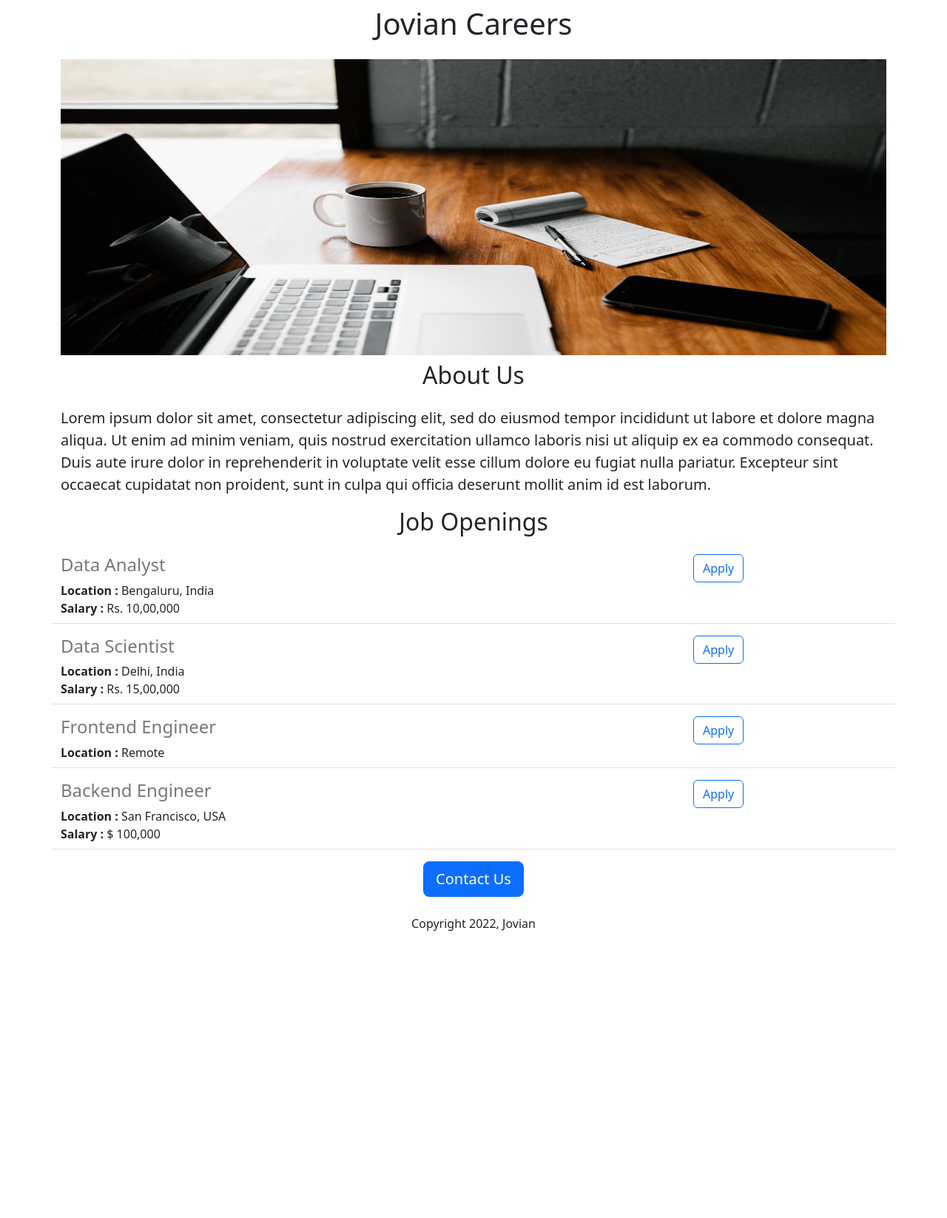
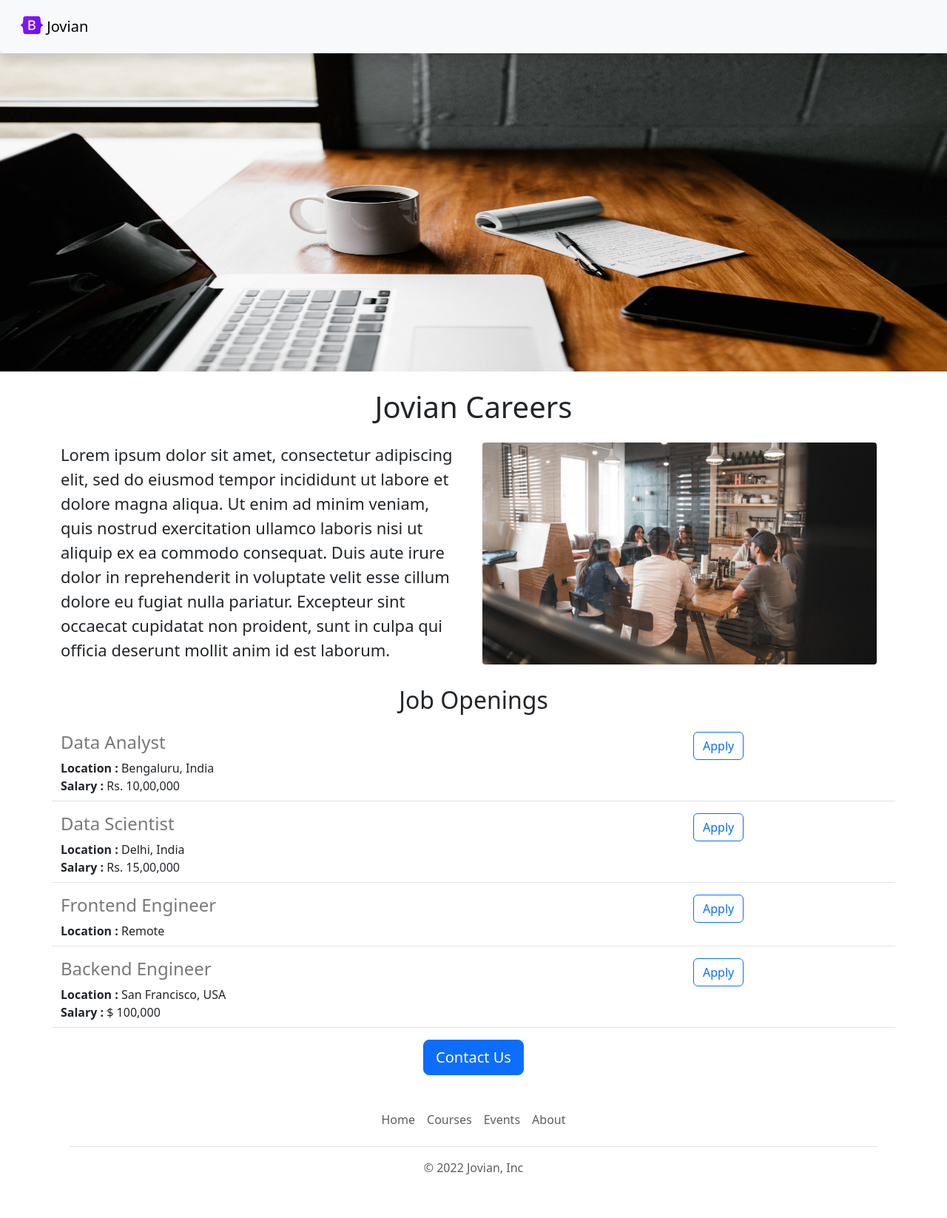
Before and after one commit to AdityaSanyal1996/jovian-careers-website-v2, a Flask app: page / in a window 1280 px wide. Shown: the whole page at 74% size. Before the commit the page ends 1258 px from the top, so only its background shows below. Run offline with Flask 2, Linux system fonts and the light colour scheme.

Commit message:
functional and aesthetic improvements

```diff
--- /dev/null
+++ b/templates/footer.html
@@ -0,0 +1,11 @@
+<div class="container">
+  <footer class="py-3 my-4">
+    <ul class="nav justify-content-center border-bottom pb-3 mb-3">
+      <li class="nav-item"><a target = "_blank" rel="noopener" href="https://jovian.com/" class="nav-link px-2 text-muted">Home</a></li>
+      <li class="nav-item"><a target = "_blank" rel="noopener" href="https://jovian.com/learn" class="nav-link px-2 text-muted">Courses</a></li>
+      <li class="nav-item"><a target = "_blank" rel="noopener" href="https://jovian.com/events" class="nav-link px-2 text-muted">Events</a></li>
+      <li class="nav-item"><a target = "_blank" rel="noopener" href="https://jovian.com/about" class="nav-link px-2 text-muted">About</a></li>
+    </ul>
+    <p class="text-center text-muted">&copy; 2022 Jovian, Inc</p>
+  </footer>
+</div>
--- a/templates/home.html
+++ b/templates/home.html
@@ -4,23 +4,34 @@
     <meta charset="utf-8">
     <meta name="viewport" content="width=device-width, initial-scale=1">
     <link href="https://cdn.jsdelivr.net/npm/bootstrap@5.3.0-alpha1/dist/css/bootstrap.min.css" rel="stylesheet" integrity="sha384-GLhlTQ8iRABdZLl6O3oVMWSktQOp6b7In1Zl3/Jr59b6EGGoI1aFkw7cmDA6j6gD" crossorigin="anonymous">
+    <div>
+      {% include 'navbar.html' %}
+    </div>
     <title>Jovian Careers</title>
     <style>
       #banner{
-        height : 400px;
+        height : 430px;
         width : 100%;
+        margin-bottom : 16px;
       }
     </style>
   </head>
   <body>
+    <img class = "img-fluid" id = "banner" src = "https://jovian-carreers-website.adityasanyal199.repl.co/static/andrew-neel-cckf4TsHAuw-unsplash.jpg">
     <div class = "container">
-      <h1 class = "text-center mt-2 mb-4">Jovian Careers</h1>
-
-      <img class = "img-fluid" id = "banner" src = "https://jovian-carreers-website.adityasanyal199.repl.co/static/andrew-neel-cckf4TsHAuw-unsplash.jpg">
-      <h2 class = "text-center mt-2 mb-4">About Us</h2>
-      <p class = "lead">
-        Lorem ipsum dolor sit amet, consectetur adipiscing elit, sed do eiusmod tempor incididunt ut labore et dolore magna aliqua. Ut enim ad minim veniam, quis nostrud exercitation ullamco laboris nisi ut aliquip ex ea commodo consequat. Duis aute irure dolor in reprehenderit in voluptate velit esse cillum dolore eu fugiat nulla pariatur. Excepteur sint occaecat cupidatat non proident, sunt in culpa qui officia deserunt mollit anim id est laborum.
-      </p>
+      <h1 class = "text-center mt-2 mb-4">Jovian Careers
+      </h1>
+      <div>
+        <div class = "row" style = "margin-bottom:16px;">
+          <div class = "col-md-6">
+            <p class = "lead" style = "font-size : 22px;">
+              Lorem ipsum dolor sit amet, consectetur adipiscing elit, sed do eiusmod tempor incididunt ut labore et dolore magna aliqua. Ut enim ad minim veniam, quis nostrud exercitation ullamco laboris nisi ut aliquip ex ea commodo consequat. Duis aute irure dolor in reprehenderit in voluptate velit esse cillum dolore eu fugiat nulla pariatur. Excepteur sint occaecat cupidatat non proident, sunt in culpa qui officia deserunt mollit anim id est laborum.
+            </p>
+          </div>
+          <div class = "d-none d-md-block col-md-6">
+            <img style = "height:300px; border-radius:4px;" src = "https://jovian-carreers-website.adityasanyal199.repl.co/static/redd-f-5U_28ojjgms-unsplash.jpg">
+          </div>
+        </div>
       <h2 class = "text-center mt-2 mb-4">Job Openings</h2>
       <div>
         {% for job in jobs %}
@@ -28,9 +39,11 @@
         {% endfor %}
       </div>
       <div class = "text-center">
-        <button class="btn btn-primary btn-lg">Contact Us</button>
-        <p class = "mt-4">Copyright 2022, Jovian</p>
+        <a target = "_blank" rel="noopener" href = " mailto:adityasanyal1996@gmail.com?subject=Regarding%20job%20openings&body=%7BYour%20Question%20here%7D " class="btn btn-primary btn-lg">Contact Us</a>
       </div>
     </body>
   </div>
+  <div>
+    {% include 'footer.html' %}
+  </div>
 </html>
--- a/templates/jobitems.html
+++ b/templates/jobitems.html
@@ -11,6 +11,6 @@
     </div>
   </div>
   <div class = "col-3">
-  <button type="button" class="btn btn-outline-primary">Apply</button>
+  <a target = "_blank" rel="noopener" href = " mailto:adityasanyal1996@gmail.com?subject=Application%20for%20{{job['title']}}&body=My%20Name%3A%20%3Cyour%20name%20here%3E%0D%0A%0D%0AResume%20link%20%3A%20%3Cyour%20resume%20link%3E%0D%0A%0D%0ALinkedIn%20profile%20%3A%20%3Cyour%20linkedIn%20profile%3E " type="button" class="btn btn-outline-primary">Apply</a>
   </div>
   </div>
--- /dev/null
+++ b/templates/navbar.html
@@ -0,0 +1,9 @@
+<nav class="navbar bg-body-tertiary shadow p-3 mb-5 bg-body-tertiary rounded fixed-top">
+  <div class="container-fluid">
+    <a class="navbar-brand" href="#">
+      <img src="/static/bootstrap-logo.svg" alt="Logo" width="30" height="24" class="d-inline-block align-text-top">
+      Jovian
+    </a>
+  </div>
+</nav>
+<div style = "height:72px"></div>
```
Also changed, not shown: static/bootstrap-logo.svg (added), static/redd-f-5U_28ojjgms-unsplash.jpg (added).
